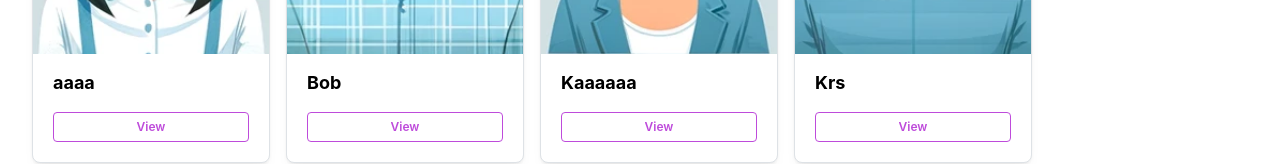
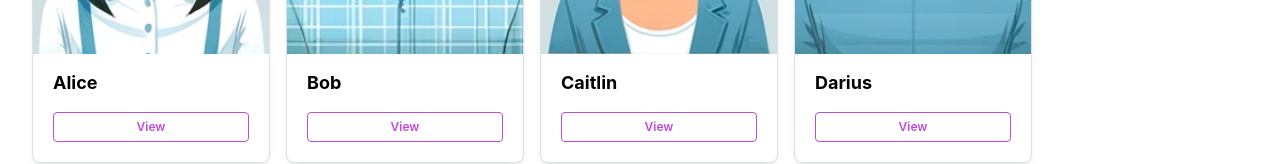
Before and after one commit to mrchreesa/formpipe-task, a React (Vite) app: page /users in a window 1280 px wide. Shown: the part 467-631 px from the top of the page. Built offline with nearby package versions, Linux system fonts and the light colour scheme; data requests are answered from the project's data file.

Commit message:
fix: refactoring with DRY principle and comments added

```diff
--- a/src/Router.tsx
+++ b/src/Router.tsx
@@ -1,8 +1,8 @@
 import { createBrowserRouter, RouterProvider } from 'react-router-dom';
 import { HomePage } from './pages/Home.page';
 import { UsersPage } from './pages/Users.page';
-import UserInfoComponent from './components/UserInfoComponent';
-import EditUserComponent from './components/EditUserComponent';
+import UserInfoComponent from './components/User/UserInfoComponent';
+import EditUserComponent from './components/User/EditUserComponent';
 
 const router = createBrowserRouter([
   {
--- a/src/backend/db.json
+++ b/src/backend/db.json
@@ -1,18 +1,14 @@
 {
   "users": [
     {
-      "name": "aaaa",
+      "name": "Alice",
       "avatar": "alice.png",
       "id": "fM8N0UQ",
       "gender": "female",
-      "hair": "grey",
+      "hair": "black",
       "eyes": "brown",
-      "glasses": true,
-      "roles": [
-        "1",
-        "2",
-        "3"
-      ]
+      "glasses": false,
+      "roles": ["1", "2"]
     },
     {
       "name": "Bob",
@@ -22,35 +18,27 @@
       "hair": "blonde",
       "eyes": "brown",
       "glasses": false,
-      "roles": [
-        "1",
-        "3"
-      ]
+      "roles": ["1", "3"]
     },
     {
-      "name": "Kaaaaaa",
+      "name": "Caitlin",
       "avatar": "caitlin.png",
       "id": "OFdykla",
       "gender": "female",
       "hair": "red",
       "eyes": "blue",
       "glasses": true,
-      "roles": [
-        "1"
-      ]
+      "roles": ["1"]
     },
     {
-      "name": "Krs",
+      "name": "Darius",
       "avatar": "darius.png",
       "id": "ICBeY3Q",
       "gender": "male",
       "hair": "black",
       "eyes": "brown",
-      "glasses": null,
-      "roles": [
-        "1",
-        "3"
-      ]
+      "glasses": false,
+      "roles": ["1", "3"]
     },
     {
       "name": "Eve",
@@ -60,9 +48,7 @@
       "hair": "grey",
       "eyes": "blue",
       "glasses": false,
-      "roles": [
-        "1"
-      ]
+      "roles": ["1"]
     },
     {
       "name": "Fred",
@@ -72,9 +58,7 @@
       "hair": "black",
       "eyes": "brown",
       "glasses": false,
-      "roles": [
-        "1"
-      ]
+      "roles": ["1"]
     },
     {
       "name": "Gary",
@@ -84,9 +68,7 @@
       "hair": "blonde",
       "eyes": "brown",
       "glasses": true,
-      "roles": [
-        "4"
-      ]
+      "roles": ["4"]
     },
     {
       "name": "Hector",
@@ -96,10 +78,7 @@
       "hair": "black",
       "eyes": "brown",
       "glasses": false,
-      "roles": [
-        "1",
-        "2"
-      ]
+      "roles": ["1", "2"]
     },
     {
       "name": "Ingrid",
@@ -109,10 +88,7 @@
       "hair": "black",
       "eyes": "brown",
       "glasses": false,
-      "roles": [
-        "1",
-        "2"
-      ]
+      "roles": ["1", "2"]
     },
     {
       "name": "Jenny",
@@ -122,9 +98,7 @@
       "hair": "red",
       "eyes": "blue",
       "glasses": false,
-      "roles": [
-        "1"
-      ]
+      "roles": ["1"]
     },
     {
       "name": "Kat",
@@ -134,9 +108,7 @@
       "hair": "grey",
       "eyes": "blue",
       "glasses": false,
-      "roles": [
-        "4"
-      ]
+      "roles": ["4"]
     },
     {
       "name": "Lisa",
@@ -146,9 +118,7 @@
       "hair": "black",
       "eyes": "brown",
       "glasses": false,
-      "roles": [
-        "1"
-      ]
+      "roles": ["1"]
     }
   ],
   "roles": [
--- a/src/components/GridView.tsx
+++ b/src/components/GridView.tsx
@@ -1,16 +1,7 @@
 import { Button, Card, Title, Image } from '@mantine/core';
 import React from 'react';
 import { useNavigate } from 'react-router-dom';
-
-export type User = {
-  id: string;
-  name: string;
-  avatar: string;
-  gender: 'female' | 'male';
-  hair: 'black' | 'brown' | 'blonde' | 'red' | 'grey';
-  eyes: 'brown' | 'blue' | 'green';
-  glasses: boolean;
-};
+import { User } from '../types/userTypes';
 
 type GridViewProps = {
   user: User;
--- a/src/components/Skeleton.tsx
+++ b/src/components/Skeleton.tsx
@@ -1,5 +1,4 @@
-import React from 'react'
-import { Skeleton, Card, Group } from '@mantine/core';
+import { Skeleton, Card } from '@mantine/core';
 
 const SkeletonComponent = () => {
   return (
--- a/src/components/TableView.tsx
+++ b/src/components/TableView.tsx
@@ -2,7 +2,6 @@ import React, { useState } from 'react';
 import {
   Table,
   Avatar,
-  Group,
   Button,
   Text,
   ActionIcon,
@@ -12,16 +11,7 @@ import {
 } from '@mantine/core';
 import Ascending from '../assets/ascending.svg';
 import Descending from '../assets/descending.svg';
-export type User = {
-  id: string;
-  name: string;
-  avatar: string;
-  gender: 'female' | 'male';
-  hair: 'black' | 'brown' | 'blonde' | 'red' | 'grey';
-  eyes: 'brown' | 'blue' | 'green';
-  glasses: boolean;
-  roles: Array<string>;
-};
+import { User } from '../types/userTypes';
 
 type TableViewProps = {
   users: User[];
@@ -54,14 +44,11 @@ const TableView: React.FC<TableViewProps> = ({ users, onUserClick }) => {
   const indexOfFirstUser = indexOfLastUser - usersPerPage;
   let currentUsers = sortedUsers.slice(indexOfFirstUser, indexOfLastUser);
 
+  // Toggle the sort order state
   const handleSortName = () => {
     setToggleSortName((prev) => !prev);
 
-  }
-
-  console.log(currentUsers);
-
-
+  };
   // Calculate total pages
   const totalPages = Math.ceil(users.length / usersPerPage);
 
--- a/src/components/EditUserComponent.tsx
+++ b/src/components/User/EditUserComponent.tsx
@@ -1,18 +1,9 @@
-import { useState, useEffect } from 'react';
+import { useState } from 'react';
 import { Button, TextInput, Select, Group, Container, Stack } from '@mantine/core';
 import { useParams, useNavigate, useLocation } from 'react-router-dom';
 import axios from 'axios';
+import { User } from '../../types/userTypes';
 
-export type User = {
-  id: string;
-  name: string;
-  avatar: string;
-  gender: 'female' | 'male';
-  hair: 'black' | 'brown' | 'blonde' | 'red' | 'grey';
-  eyes: 'brown' | 'blue' | 'green';
-  glasses: boolean;
-  roles: Array<string>;
-};
 
 const EditUserComponent = () => {
   const location = useLocation();
@@ -43,6 +34,7 @@ const EditUserComponent = () => {
       roles,
     };
 
+    // Decided to use axios, since it's part of the tech stack in Formpipe
     axios
     .patch(`http://localhost:3000/users/${user?.id}`, updatedUser)
     .then(() => {
@@ -57,7 +49,7 @@ const EditUserComponent = () => {
     }
     );
 };
-
+  // Display a loading message while the user data is being fetched
   if (!user) return <div>Loading...</div>;
 
   return (
--- a/src/components/UserInfoComponent.tsx
+++ b/src/components/User/UserInfoComponent.tsx
@@ -1,18 +1,6 @@
 import { Flex, Text, Image, Card, Button } from '@mantine/core';
-import { useEffect } from 'react';
 import { useNavigate, useLocation } from 'react-router-dom';
-
-export type User = {
-  id: string;
-  name: string;
-  avatar: string;
-  gender: 'female' | 'male';
-  hair: 'black' | 'brown' | 'blonde' | 'red' | 'grey';
-  eyes: 'brown' | 'blue' | 'green';
-  glasses: boolean;
-  roles: Array<string>;
-};
-
+import { User } from '../../types/userTypes';
 
 
 const UserInfoComponent = () => {
@@ -22,7 +10,7 @@ const UserInfoComponent = () => {
 
 
 
-
+// Handle the case where the user data is not available
   if (!user) {
     return <Text>User data not available.</Text>;
   }
--- a/src/components/UserInfoModal.tsx
+++ b/src/components/User/UserInfoModal.tsx
@@ -1,16 +1,5 @@
-import { Modal, Button,Text, Group, Image, Flex } from '@mantine/core';
-
-
-export type User = {
-    id: string;
-    name: string;
-    avatar: string;
-    gender: 'female' | 'male';
-    hair: 'black' | 'brown' | 'blonde' | 'red' | 'grey';
-    eyes: 'brown' | 'blue' | 'green';
-    glasses: boolean;
-    roles: Array<string>;
-  };
+import { Modal,Text, Image, Flex } from '@mantine/core';
+import { User } from '../../types/userTypes';
 
 type UserInfoModalProps = {
   user: User | null;
--- a/src/pages/Users.page.tsx
+++ b/src/pages/Users.page.tsx
@@ -1,7 +1,6 @@
 import { useEffect, useState } from 'react';
 import {
   Button,
-  Card,
   Collapse,
   Group,
   Image,
@@ -20,17 +19,15 @@ import GridBlack from '../assets/grid-black.svg';
 import TableIcon from '../assets/table-icon.svg';
 import TableBlack from '../assets/table-black.svg';
 import TableView from '@/components/TableView';
-import UserInfoModal from '@/components/UserInfoModal';
+import UserInfoModal from '@/components/User/UserInfoModal';
+import { User } from '@/types/userTypes';
 
-export type User = {
-  id: string;
+type FilterValues = {
   name: string;
-  avatar: string;
-  gender: 'female' | 'male';
-  hair: 'black' | 'brown' | 'blonde' | 'red' | 'grey';
-  eyes: 'brown' | 'blue' | 'green';
-  glasses: boolean;
-  roles: Array<string>;
+  hair: 'Black' | 'Brown' | 'Blonde' | 'Red' | 'Grey' | null;
+  eyes: 'Brown' | 'Blue' | 'Green' | 'Grey' | null;
+  gender: 'Male' | 'Female' | null;
+  glasses: 'all' | 'glasses' | 'no-glasses';
 };
 
 
@@ -43,11 +40,12 @@ export function UsersPage() {
   const [selectedUser, setSelectedUser] = useState<User | null>(null);
   const [modalOpened, { open, close }] = useDisclosure(false);
 
-  const filtersInitialValue = {
+
+  const filtersInitialValue: FilterValues = {
     name: '',
-    hair: null,
-    eyes: null,
-    gender: null,
+    hair: null ,
+    eyes: null ,
+    gender: null ,
     glasses: 'all',
   };
   const [filters, setFilters] = useState(filtersInitialValue);
@@ -78,17 +76,24 @@ export function UsersPage() {
       );
     }
 
-    if (filters.hair) {
-      filtered = filtered.filter((user) => user.hair === filters.hair);
+    if (filters.hair !== null) {
+      filtered = filtered.filter((user) =>
+        user.hair.toLowerCase() === filters.hair!.toLowerCase()
+      );
     }
 
-    if (filters.eyes) {
-      filtered = filtered.filter((user) => user.eyes === filters.eyes);
+    if (filters.eyes !== null) {
+      filtered = filtered.filter((user) =>
+        user.eyes.toLowerCase() === filters.eyes!.toLowerCase()
+      );
     }
 
-    if (filters.gender) {
-      filtered = filtered.filter((user) => user.gender === filters.gender);
+    if (filters.gender !== null) {
+      filtered = filtered.filter((user) =>
+        user.gender.toLowerCase() === filters.gender!.toLowerCase()
+      );
     }
+
 
     if (filters.glasses !== 'all') {
       const hasGlasses = filters.glasses === 'glasses';
@@ -110,6 +115,9 @@ export function UsersPage() {
     setSelectedUser(user);
     open();
   };
+  console.log(filters)
+  console.log(filteredUsers);
+
 
   return (
     <>
@@ -189,7 +197,10 @@ export function UsersPage() {
       <SkeletonComponent />
       <SkeletonComponent />
       <SkeletonComponent />
+      <SkeletonComponent />
     </>
+  ) : filteredUsers.length === 0 ? (  // Check if no users are found
+    <div>No users found</div>
   ) : toggleGrid ? (
     filteredUsers.map((user, index) => (
       <GridView key={index} user={user} onClick={() => handleUserClick(user)} />
@@ -198,6 +209,7 @@ export function UsersPage() {
     <TableView users={filteredUsers} onUserClick={handleUserClick} />
   )}
 </Group>
+
       <UserInfoModal user={selectedUser} opened={modalOpened} onClose={close} />
     </>
   );
--- /dev/null
+++ b/src/types/userTypes.tsx
@@ -0,0 +1,11 @@
+// Centralised type definition
+export type User = {
+    id: string;
+    name: string;
+    avatar: string;
+    gender: 'female' | 'male';
+    hair: 'black' | 'brown' | 'blonde' | 'red' | 'grey';
+    eyes: 'brown' | 'blue' | 'green';
+    glasses: boolean;
+    roles: Array<string>;
+  };
```
Lines whose indentation alone changed are shown as unchanged.
